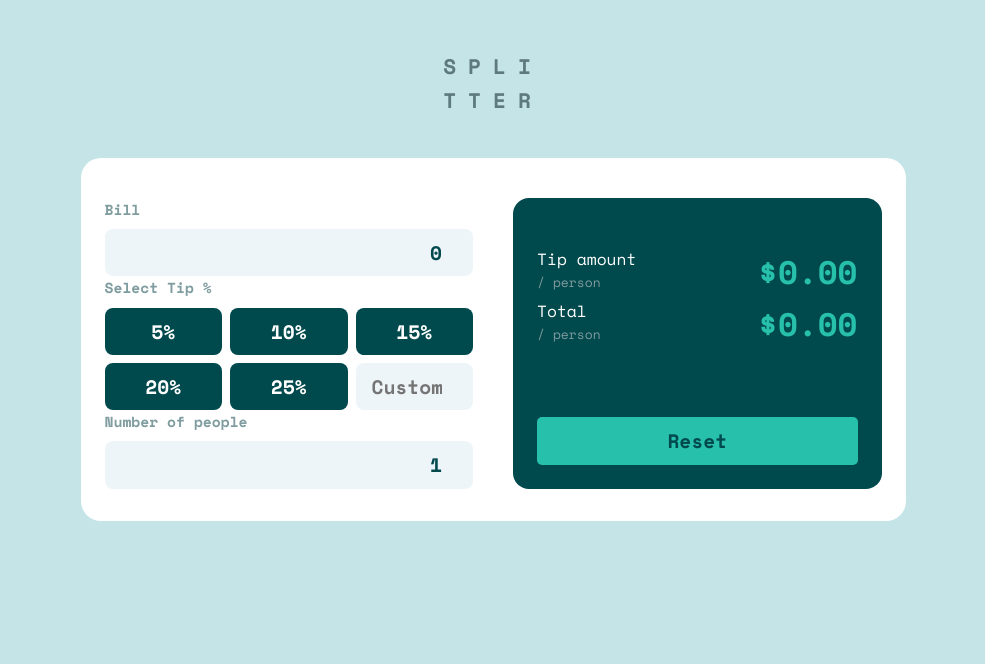
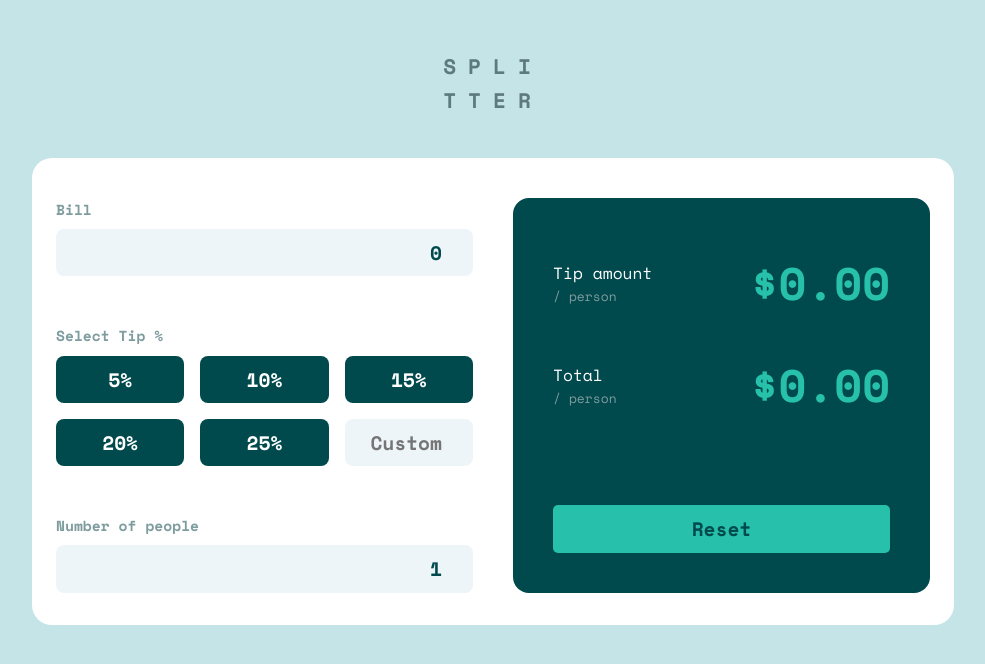
Before and after one commit to rv-rmcgavin/fe-mentor-tip-calculator, a Next.js app: page / in a window 1280 px wide. Shown: the top 664 px of the page, without its empty margins (147-1132 px from the left). Built offline with nearby package versions, Linux system fonts and the light colour scheme.

Commit message:
Spacing and design tweaks

```diff
--- a/src/components/Calculator/CalculatorStyled.ts
+++ b/src/components/Calculator/CalculatorStyled.ts
@@ -14,7 +14,7 @@ const CalculatorStyled = styled.div`
       @media ${breakpoint} {
         display: flex;
         gap: 40px;
-        max-width: 825px;
+        max-width: 922px;
       }
 
       &> div {
@@ -27,6 +27,19 @@ const CalculatorStyled = styled.div`
         margin-bottom: 32px;
         @media ${breakpoint} {
           margin-bottom: 0;
+        }
+      }
+
+      .controls > div {
+        margin-bottom: 40px;
+
+        @media ${breakpoint} {
+          margin-bottom: 0;
+        }
+      }
+        .controls > div:not(:last-child) {
+        @media ${breakpoint} {
+          margin-bottom: 48px;
         }
       }
 
--- a/src/components/Calculator/index.tsx
+++ b/src/components/Calculator/index.tsx
@@ -29,7 +29,7 @@ const Calculator = () => {
 
   return (
     <CalculatorStyled>
-      <div>
+      <div className="controls">
         <Bill bill={bill} setBill={setBill} />
         <TipPercent
           setCustomPercent={setCustomPercent}
--- a/src/components/Display/DisplayStyled.ts
+++ b/src/components/Display/DisplayStyled.ts
@@ -12,11 +12,17 @@ ${({ theme }: { theme: DefaultTheme }) => {
       @media ${breakpoint} {
         display: flex;
         flex-direction: column;
+        padding: 62px 40px 40px;
       }
 
       .line-item {
         display: flex;
         justify-content: space-between;
+        margin-bottom: 40px;
+
+        @media ${breakpoint} {
+          margin-bottom: 56px;
+        }
       }
 
       .label {
@@ -33,6 +39,11 @@ ${({ theme }: { theme: DefaultTheme }) => {
         color: ${colors.primary};
         font-size: 2.5rem;
         font-weight: 700;
+        line-height: 1;
+
+        @media ${breakpoint} {
+          font-size: 3.5rem;
+        }
       }
 
       .reset {
--- a/src/components/TipPercent/TipPercentStyled.ts
+++ b/src/components/TipPercent/TipPercentStyled.ts
@@ -10,13 +10,13 @@ ${({ theme }: { theme: DefaultTheme }) => {
         gap: 16px;
 
         @media ${breakpoint} {
-          gap: 8px;
+          gap: 16px;
         }
 
         input {
           flex: 1 0 calc(50% - 16px);
           @media ${breakpoint} {
-            flex: 1 0 calc(33% - 8px);
+            flex: 1 0 calc(33% - 16px);
           }
         }
       }
```
Also changed, not shown: 1 other file (tests, documents, lock files or other folders).
